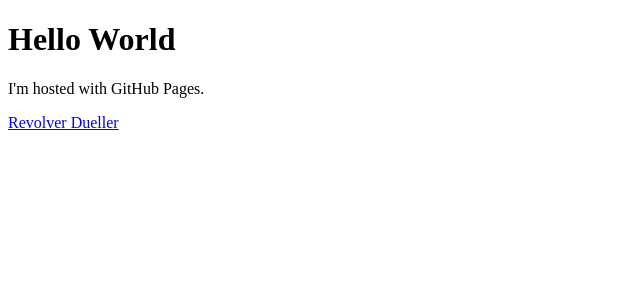
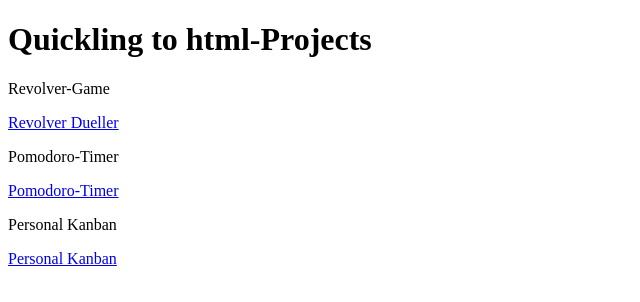
Before and after one commit to desper-dev/desper-dev.github.io, a plain HTML site: page index.html in a window 1280 px wide. Shown: the whole page, without its empty margins (0-640 px from the left). Drawn offline with Linux system fonts and the light colour scheme.

Commit message:
Update index.html
Added reference-links to different project-sites:
- Pomodoro
- Kanban

```diff
--- a/index.html
+++ b/index.html
@@ -1,8 +1,12 @@
 <!DOCTYPE html>
 <html>
 <body>
-<h1>Hello World</h1>
-<p>I'm hosted with GitHub Pages.</p>
+<h1>Quickling to html-Projects</h1>
+<p>Revolver-Game</p>
   <a href="Revolver Duel Enhanced.html"> Revolver Dueller </a>
+<p>Pomodoro-Timer</p>
+  <a href="pomodoro_timer.html"> Pomodoro-Timer </a>
+<p>Personal Kanban</p>
+  <a href="Personal-Organisation-Kanban.html"> Personal Kanban </a>
 </body>
 </html>
```
